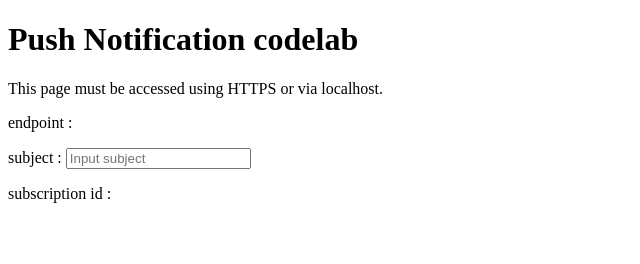
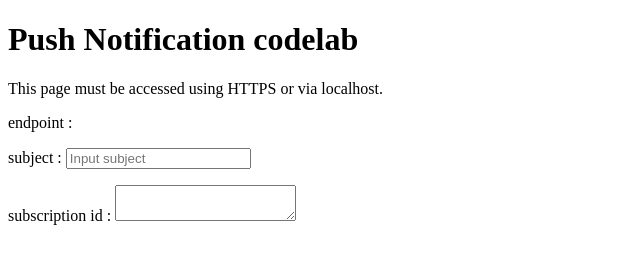
Before and after one commit to sotheareth/Notification, a plain HTML site: page index.html in a window 1280 px wide. Shown: the whole page, without its empty margins (0-640 px from the left). Drawn offline with Linux system fonts and the light colour scheme.

Commit message:
Update index.html

```diff
--- a/index.html
+++ b/index.html
@@ -16,7 +16,7 @@
   <p>endpoint : <span id="result"></span></p>
 
   <p>subject : <input name="subject" id="subject" placeholder="Input subject" /></p>
-  <p>subscription id : <span id="subscriptionId"></span></p>
+  <p>subscription id : <textarea id="subscriptionId" row="5"></textarea></p>
 
   <script src="js/main.js"></script>
 </body>
```
